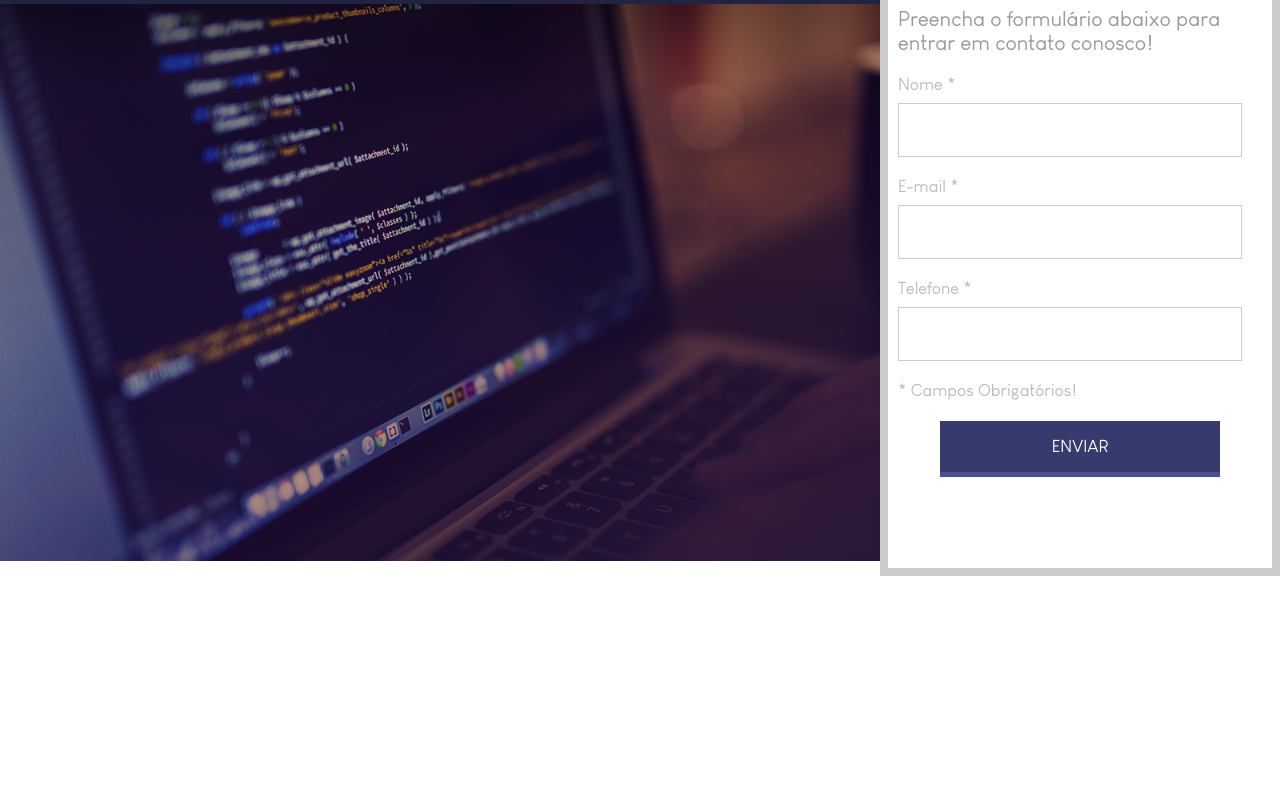
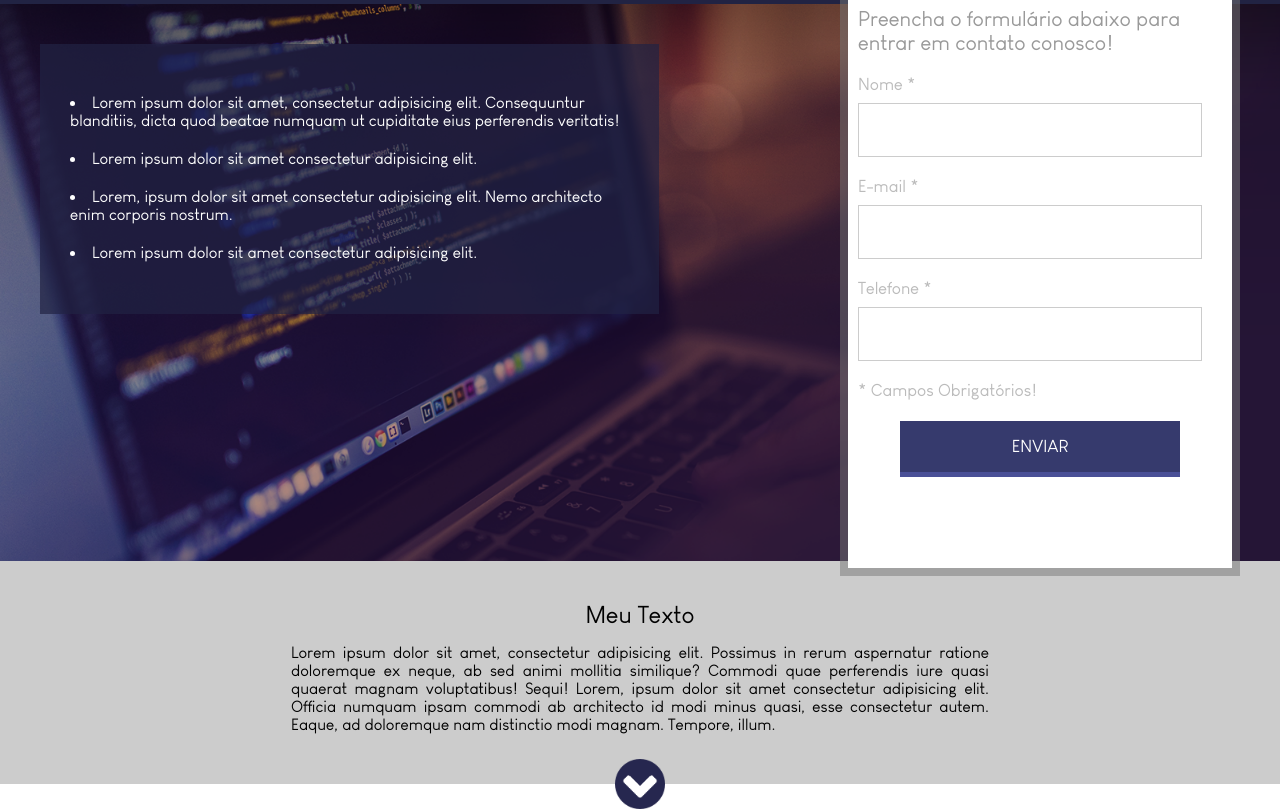
Before and after one commit to PauloJuniorBauru/TreinoWeb, a plain HTML site: page Landing Page/index.html in a window 1280 px wide. Shown: the part 56-865 px from the top of the page. Before the commit the page ends 800 px from the top, so only its background shows below. Drawn offline with Linux system fonts and the light colour scheme.

Commit message:
Aula 03 - Finalizada

```diff
--- a/Landing Page/css/style.css
+++ b/Landing Page/css/style.css
@@ -15,7 +15,7 @@ html, body {
 }
 
 .center {
-    width: 1280px;
+    width: 1200px;
     margin: 0 auto;
 }
 
@@ -41,14 +41,33 @@ header img {
     height: 100%;
 }
 
+.texto {
+    margin-top: 40px;
+    padding: 30px;
+    float: left;
+    width: 619px;
+    height: 270px;
+    background-color: rgba(33, 35, 67, 0.7);
+}
+
+.texto ul {
+    list-style-position: inside;
+}
+
+.texto ul li {
+    color: white;
+    margin-top: 20px;
+}
+
 .form {
     width: 400px;
     height: calc(100% + 30px);
-    background-color: white;
     float: right;
     position: relative;
     top: -15px;
-    border: 8px solid #ccc;
+    border: 8px solid rgba(120, 120, 120, .5);
+    background-color: white;
+    background-clip: padding-box;
     padding: 10px;
 }
 
@@ -100,3 +119,30 @@ header img {
 .form .submit-container input[type=submit]:hover {
     background-color: #323665;
 }
+
+.container2 {
+    padding: 40px 0 0;
+    background-color: #ccc;
+    text-align: center;
+}
+
+.container2 h2 {
+    font-weight: normal;
+    margin-bottom: 15px;
+}
+
+.container2 p {
+    width: 698px;
+    display: inline-block;
+    text-align: justify;
+}
+
+.container2 .seta {
+    width: 50px;
+    height: 50px;
+    background-image: url('../img/seta.png');
+    background-size: 100% 100%;
+    margin: 0 auto;
+    position: relative;
+    top: 25px;
+}
--- a/Landing Page/index.html
+++ b/Landing Page/index.html
@@ -14,6 +14,15 @@
 
 <div class="banner">
     <div class="center">
+        <div class="texto">
+            <ul>
+                <li>Lorem ipsum dolor sit amet, consectetur adipisicing elit. Consequuntur blanditiis, dicta quod beatae numquam ut cupiditate eius perferendis veritatis!</li>
+                <li>Lorem ipsum dolor sit amet consectetur adipisicing elit.</li>
+                <li>Lorem, ipsum dolor sit amet consectetur adipisicing elit. Nemo architecto enim corporis nostrum.</li>
+                <li>Lorem ipsum dolor sit amet consectetur adipisicing elit.</li>
+            </ul>
+        </div>
+
         <div class="form">
             <h2>Preencha o formulário abaixo para entrar em contato conosco!</h2>
 
@@ -42,5 +51,15 @@
         </div>
     </div>
 </div>
+
+<div class="container2">
+    <div class="center">
+        <h2>Meu Texto</h2>
+        <p>Lorem ipsum dolor sit amet, consectetur adipisicing elit. Possimus in rerum aspernatur ratione doloremque ex neque, ab sed animi mollitia similique? Commodi quae perferendis iure quasi quaerat magnam voluptatibus! Sequi! Lorem, ipsum dolor sit amet consectetur adipisicing elit. Officia numquam ipsam commodi ab architecto id modi minus quasi, esse consectetur autem. Eaque, ad doloremque nam distinctio modi magnam. Tempore, illum.</p>
+        <div class="seta"></div>
+    </div>
+</div>
+
+
 </body>
 </html>
```
